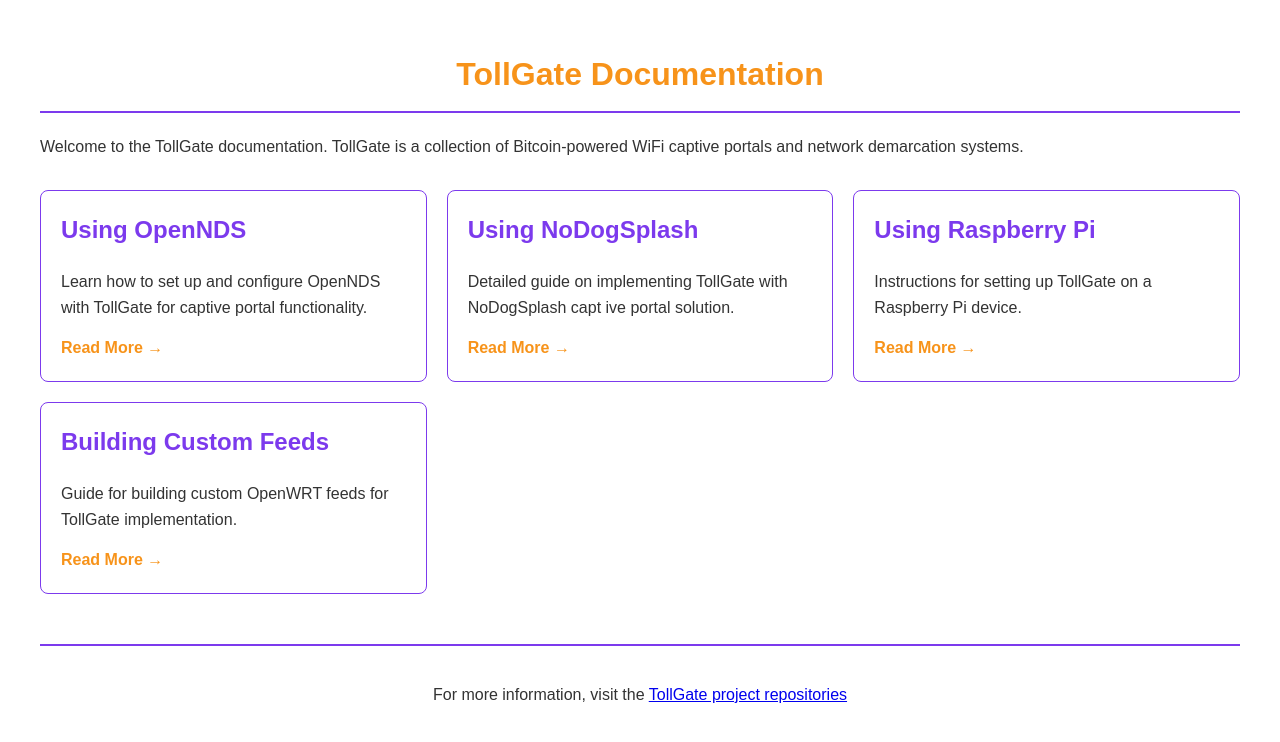
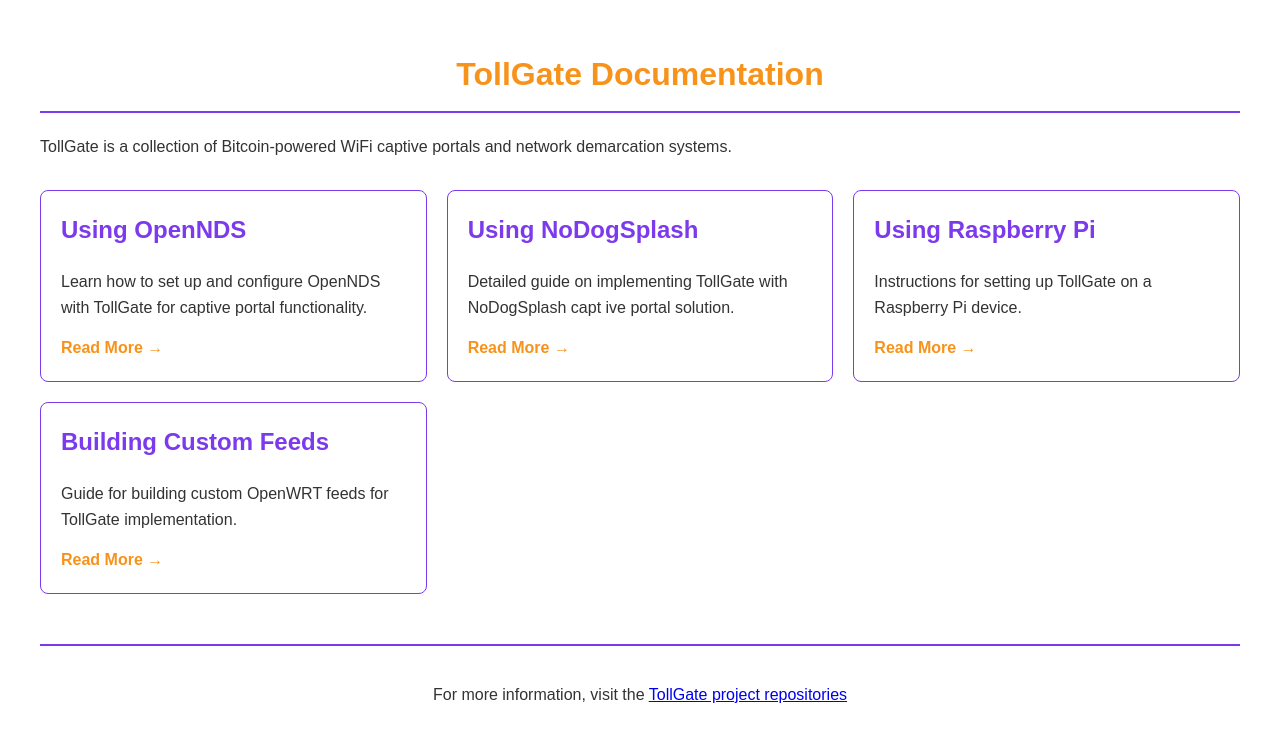
Before and after one commit to OpenTollGate/TollGate, a website: page nsite/index.html in a window 1280 px wide. Drawn offline with Linux system fonts and the light colour scheme.

Commit message:
Less verbose

```diff
--- a/nsite/index.html
+++ b/nsite/index.html
@@ -86,7 +86,7 @@
         <h1>TollGate Documentation</h1>
 
         <div class="intro">
-            <p>Welcome to the TollGate documentation. TollGate is a collection of Bitcoin-powered WiFi captive portals and network demarcation systems.</p>
+            <p>TollGate is a collection of Bitcoin-powered WiFi captive portals and network demarcation systems.</p>
         </div>
 
         <div class="docs-grid">
```
